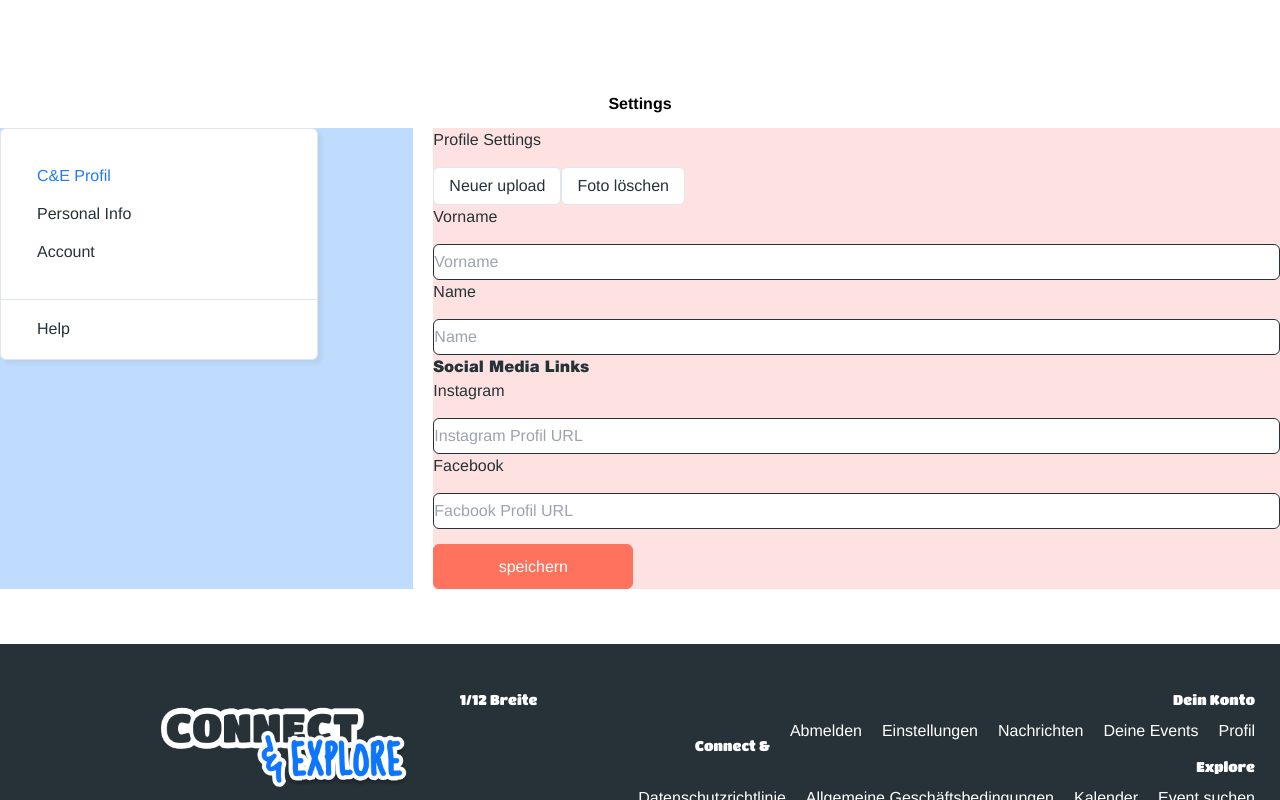
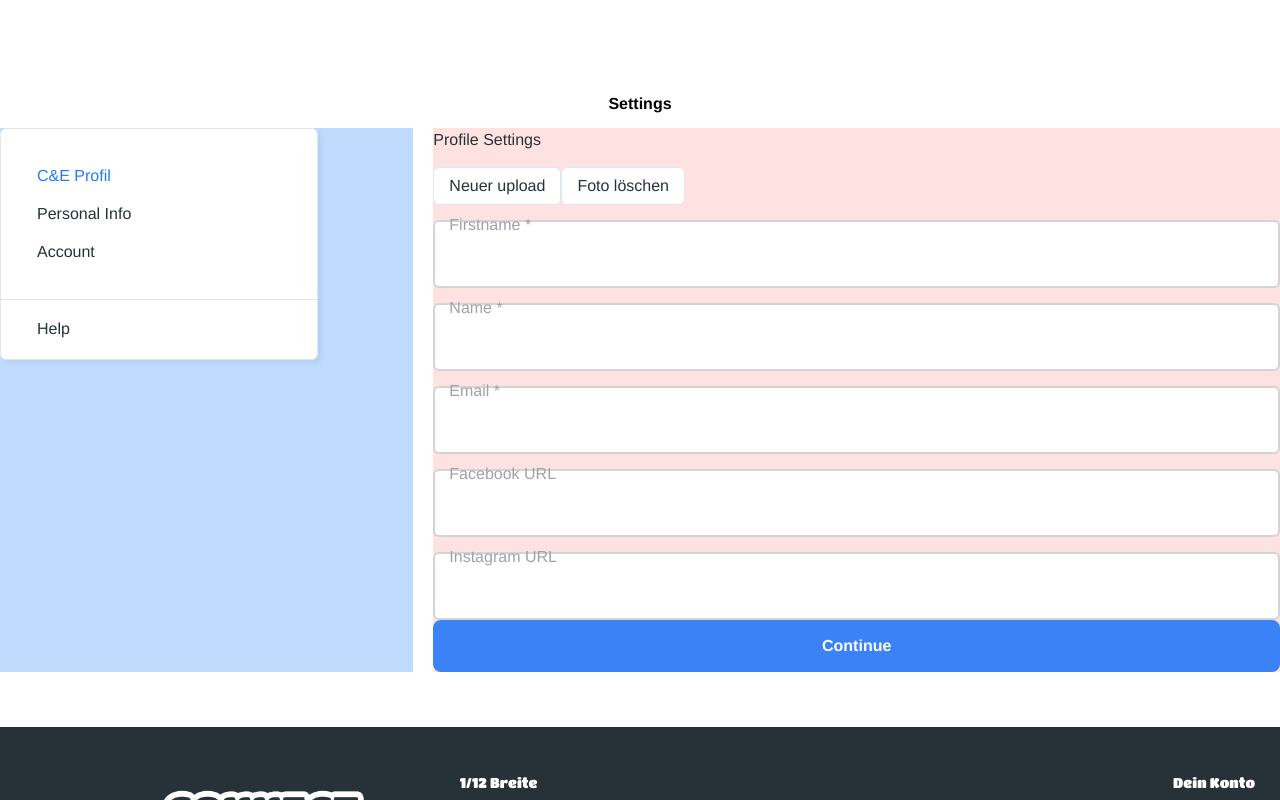
Before and after one commit to 037chris/connextandexplore-client, a React (Create React App) app in the folder client/: page /settings in a window 1280 px wide. Shown: the top 800 px of the page. Built offline with nearby package versions, Linux system fonts and the light colour scheme.

Commit message:
name and social settings connected to backend

```diff
--- a/client/src/components/pages/settings/ProfileSettingsComponent.tsx
+++ b/client/src/components/pages/settings/ProfileSettingsComponent.tsx
@@ -1,4 +1,59 @@
+import { useState, useEffect } from "react";
+import { useForm, FieldValues, SubmitHandler } from "react-hook-form";
+import { userResource, addressResource } from "../../../Resources";
+import { getUserIDFromJWT, getUser, updateUser } from "../../../backend/boardapi";
+import Input from "../../inputs/Input";
+import Button from "../../Button";
+
 const ProfilSettingsComponent = () => {
+
+        const [error, setError] = useState(null);
+    const [loading, setLoading] = useState(false);
+
+    const [user, setUser] = useState<userResource | null>(null);
+
+    const load = async () => {
+        try {
+            const id = await getUserIDFromJWT();
+            const u:userResource = await getUser(id);
+            console.log(u);
+            setUser(u);
+        } catch (err) {
+            setUser(null);
+        }
+    }
+
+    useEffect(() => { load(); }, []);
+
+    const {
+        register,
+        handleSubmit,
+        formState: {
+            errors,
+        },
+        reset
+    } = useForm<FieldValues>({})
+
+    const onSubmit: SubmitHandler<FieldValues> = async (data) => {
+        setLoading(true);
+        try {
+            const userData = user;
+            if (data.username)
+            console.log(userData?.address);
+            userData!.gender=data.gender;
+            console.log("fetch");
+            const res = await updateUser(userData!);
+            console.log("res:",res);
+            reset();
+        } catch (error) {
+            console.error(error);
+            //todo: map backend validation error to inputfield
+            //toast.error('Something went wrong...');
+        } finally {
+            setLoading(false);
+        }
+    }
+
     return (
         <div>
             <p>Profile Settings</p>
@@ -8,6 +63,7 @@ const ProfilSettingsComponent = () => {
                 <input type="submit" value="Foto löschen" />
             </form>
             <form>
+            {/*
                 <label htmlFor="vorname">Vorname</label>
                 <input id="vorname" type="text" placeholder="Vorname"></input>
                 <label htmlFor="name">Name</label>
@@ -18,6 +74,58 @@ const ProfilSettingsComponent = () => {
                 <label htmlFor="facebook">Facebook</label>
                 <input id="facebook" type="text" placeholder="Facbook Profil URL"></input>
                 <input type="submit" className="save" value="speichern" />
+            */}
+            <Input
+                id="firstname"
+                label='Firstname *'
+                disabled={loading}
+                register={register}
+                errors={errors}
+                required
+                defaultValue={user?.name.first}
+            />
+            <Input
+                id="lastname"
+                label='Name *'
+                disabled={loading}
+                register={register}
+                errors={errors}
+                required
+                defaultValue={user?.name.last}
+            />
+            <Input
+                id="email"
+                label="Email *"
+                disabled={loading}
+                register={register}
+                errors={errors}
+                pattern={/^[a-zA-Z0-9._-]+@[a-zA-Z0-9.-]+\.[a-zA-Z]{2,4}$/}
+                required
+                defaultValue={user?.email}
+            />
+            <Input
+                type='text'
+                label='Facebook URL'
+                id='socialMediaUrls.facebook'
+                register={register}
+                errors={errors}
+                disabled={loading}
+                defaultValue={user?.socialMediaUrls?.facebook}
+            />
+            <Input
+                type='text'
+                label='Instagram URL'
+                id='socialMediaUrls.instagram'
+                register={register}
+                errors={errors}
+                disabled={loading}
+                defaultValue={user?.socialMediaUrls?.instagram}
+            />
+            <Button
+                disabled={loading}
+                label={loading ? 'Loading...' : 'Continue'}
+                onClick={() => {handleSubmit(onSubmit)}}
+            />
             </form>
         </div>
     );
```
